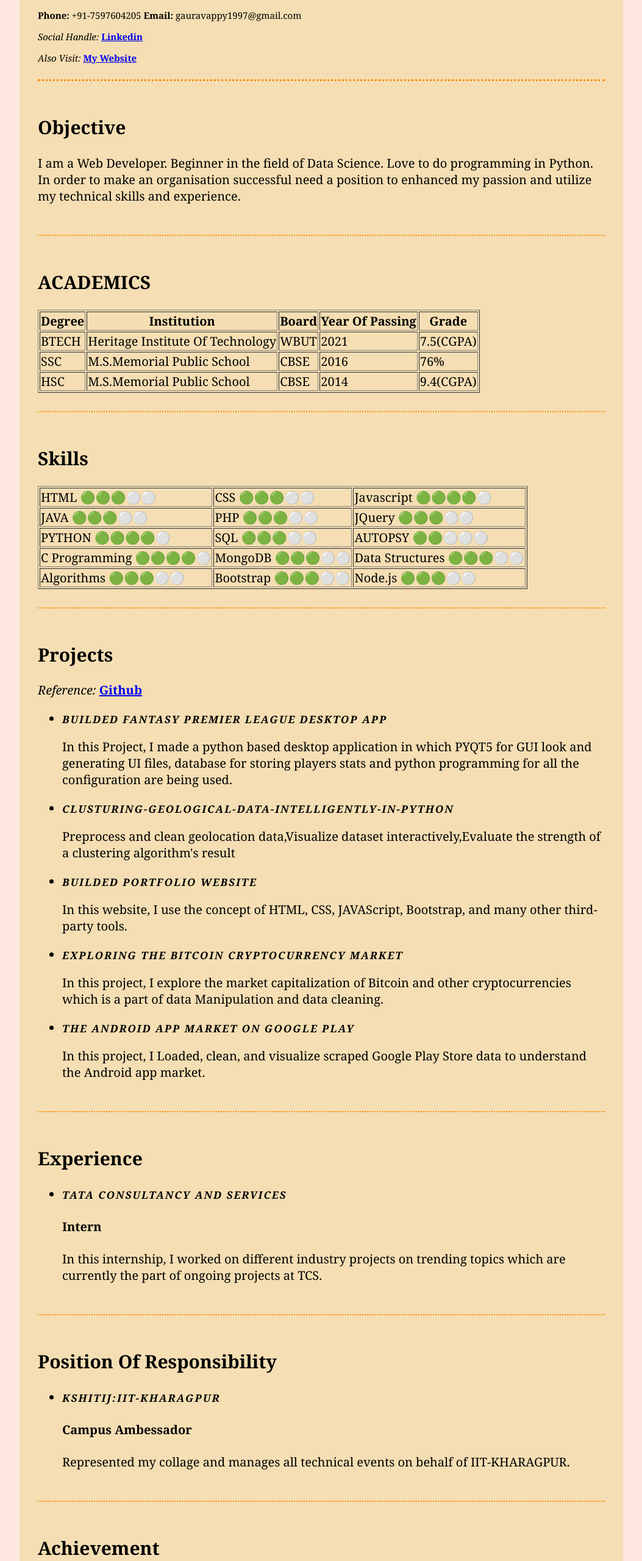
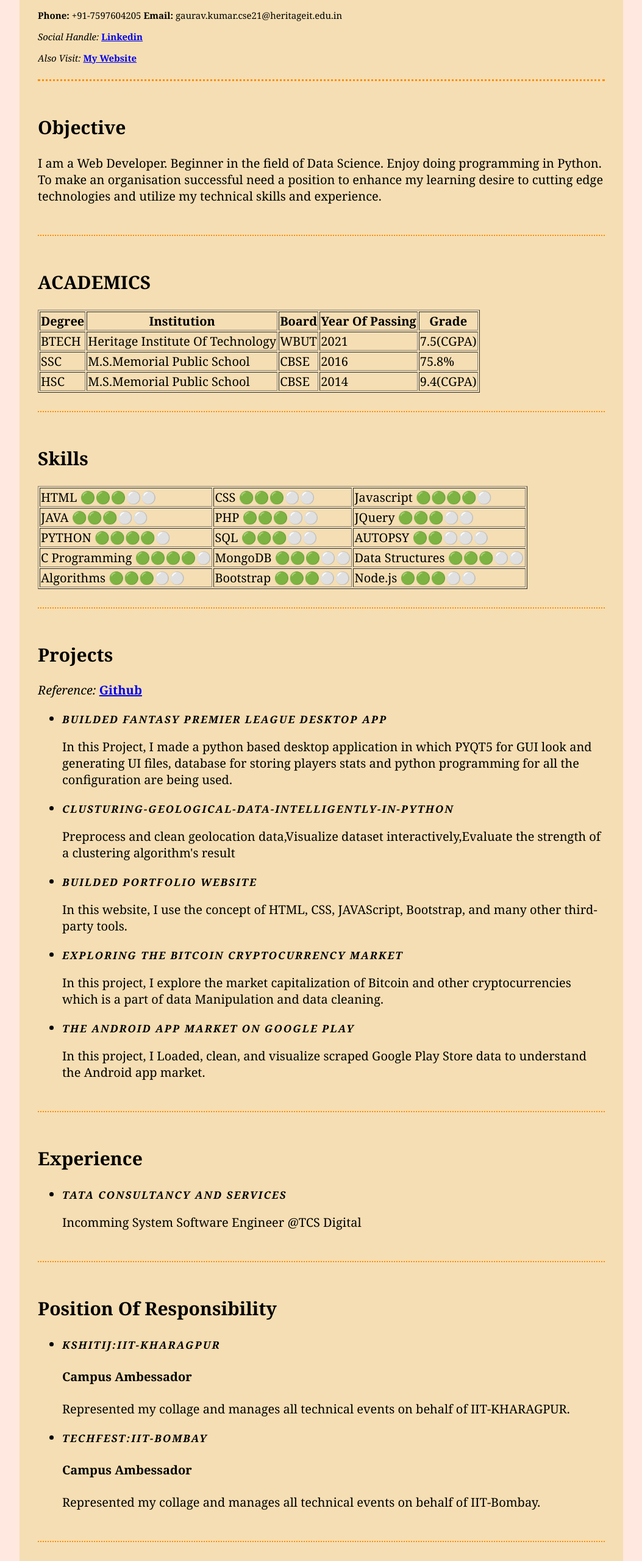
Before and after one commit to gaushwravetu/MyCV, a plain HTML site: page index.html in a window 1280 px wide. Shown: the part 240-2800 px from the top of the page at 61% size, without its empty margins (113-1166 px from the left). Drawn offline with Linux system fonts and the light colour scheme.

Commit message:
information updated

```diff
--- a/index.html
+++ b/index.html
@@ -1,7 +1,7 @@
 <!DOCTYPE html>
 <html>
     <head>
-        <title>My Resume</title>
+        <title>My Carriculum Vitae</title>
         <link rel="stylesheet" type="text/css" href="css/style.css" />
          <link href="https://fonts.googleapis.com/css?family=Merriweather|Montserrat|Sacramento" rel="stylesheet">
          <link rel="icon" href="favicon.ico">
@@ -15,7 +15,7 @@
                 </div><!--name-->
                 <div id = "contact">
                         <strong>Phone: </strong>+91-7597604205
-                        <strong>Email: </strong>gauravappy1997@gmail.com<br>
+                        <strong>Email: </strong>gaurav.kumar.cse21@heritageit.edu.in<br>
                         <p><em>Social Handle: </em><strong><a href="https://www.linkedin.com/in/gaurav-kumar-b9a87a148/" target="_blank">Linkedin</a></strong></p>
                         <p><em>Also Visit: </em><strong><a href="https://gauravappy97.github.io/gauravkumar97/" target="_blank">My Website</a></strong></p>
 
@@ -26,7 +26,7 @@
 
             <div id = "Objective" class="row">
                 <h2 class="left">Objective</h2>
-                <p> I am a Web Developer. Beginner in the field of Data Science. Love to do programming in Python. In order to make an organisation successful need a position to enhanced my passion and utilize my technical skills and experience.
+                <p> I am a Web Developer. Beginner in the field of Data Science. Enjoy doing programming in Python. To make an organisation successful need a position to enhance my learning desire to cutting edge technologies and utilize my technical skills and experience.
                 </p>
             </div><!--profile-->
             <div class = "clr"></div>
@@ -56,7 +56,7 @@
                     <td>M.S.Memorial Public School</td>
                     <td>CBSE</td>
                     <td>2016</td>
-                    <td>76%</td>
+                    <td>75.8%</td>
                 </tr>
 
                 <tr>
@@ -119,8 +119,7 @@
                     <ul>
                         <li>
                             <h3>Tata Consultancy and Services</h3>
-                            <h4>Intern</h4>
-                            <p> In this internship, I worked on different industry projects on trending topics which are currently the part of ongoing projects at TCS.</p>
+                            <p>Incomming System Software Engineer @TCS Digital</p>
                         </li>
                     </ul>
                 </div>
@@ -130,9 +129,16 @@
                 <div>
                     <ul>
                         <li>
-                            <h3>Kshitij:IIT-KHARAGPUR</h3>
+                            <h3>Kshitij:IIT-Kharagpur</h3>
                             <h4>Campus Ambessador</h4>
                             <p> Represented my collage and manages all technical events on behalf of IIT-KHARAGPUR.
+                            </p>
+                        </li>
+
+                        <li>
+                            <h3>Techfest:IIT-Bombay</h3>
+                            <h4>Campus Ambessador</h4>
+                            <p> Represented my collage and manages all technical events on behalf of IIT-Bombay.
                             </p>
                         </li>
                     </ul>
@@ -143,8 +149,12 @@
                 <div>
                     <ul>
                         <li>
-                            <h3>3 star coder at codechef(Highest rating 1728)</h3>
-                            <p><em>Reference: </em><strong><a href="https://www.codechef.com/users/gauravappy97" target="_blank">Codechef</a></strong></p>
+                            <h3>Secured AIR 1858 in TCS-Codevita season-9</h3>
+                            <p>Got offer letter for the position of "System Software Engineer" in TCS Digital</p>
+                        </li>
+                        <li>
+                            <h3>3 star at codechef(Highest rating 1728) & Specialist at codeforces</h3>
+                            <p><em>Reference: </em><strong><a href="https://www.codechef.com/users/gauravappy97" target="_blank">Codechef</a> </em><strong><a href="https://codeforces.com/profile/gauravappy97" target="_blank">Codeforces</a> </strong></p>
                         </li>
                         <li>
                             <h3>College rank 3 in Feburary Long Challenge</h3>
@@ -257,7 +267,7 @@
             </div><!--Hobbies-->
             <div id="contact-me" class="row" >
               <h2>Get In Touch</h2>
-              <a class="btn" href="mailto:gauravappy1997@gmail.com" target="_blank">CONTACT ME</a>
+              <a class="btn" href="mailto:gaurav.kumar.cse21@heritageit.edu.in" target="_blank">CONTACT ME</a>
             </div>
                  <p class="copyright">© 2020 Gaurav Kumar.</p>
         </div><!--container-->
```
